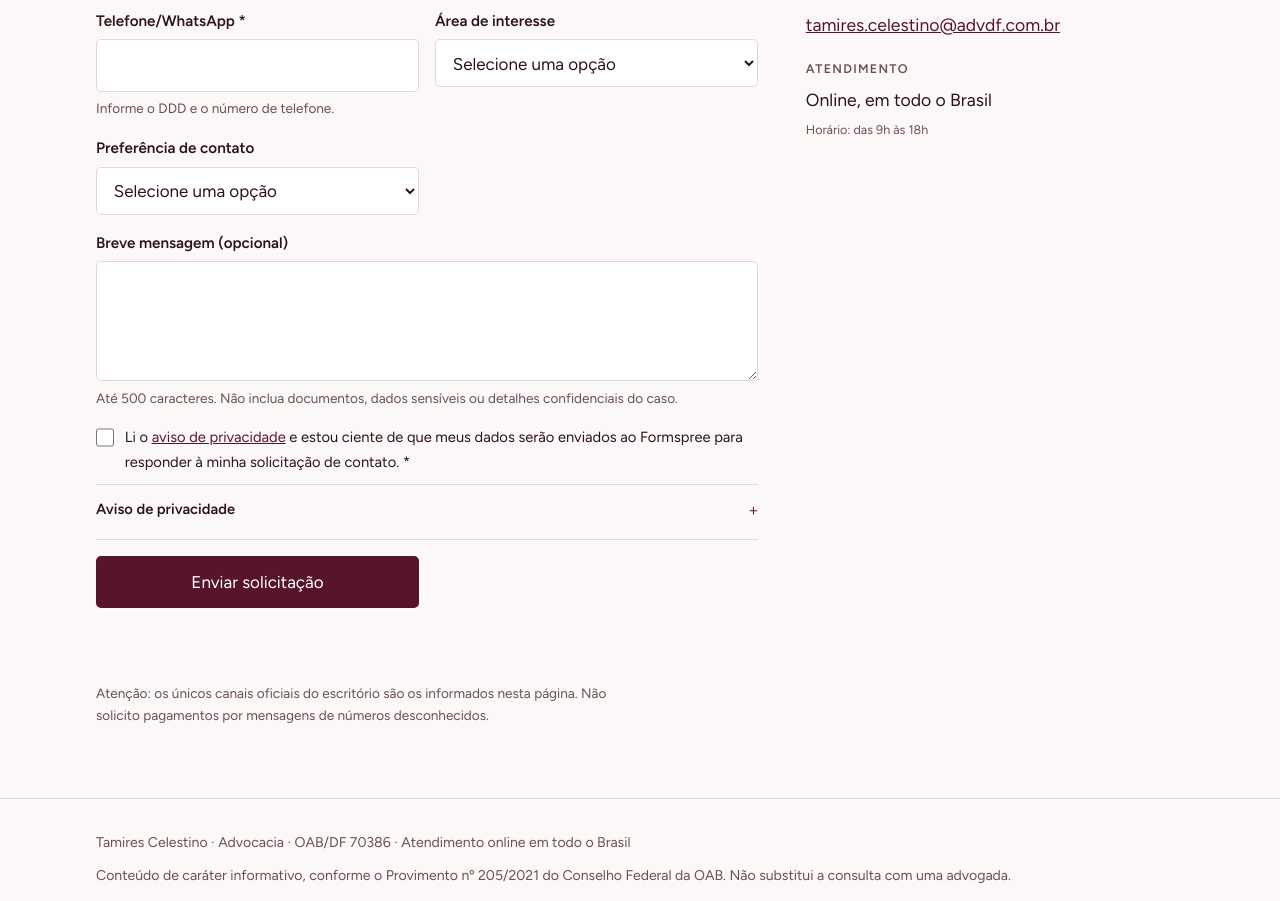
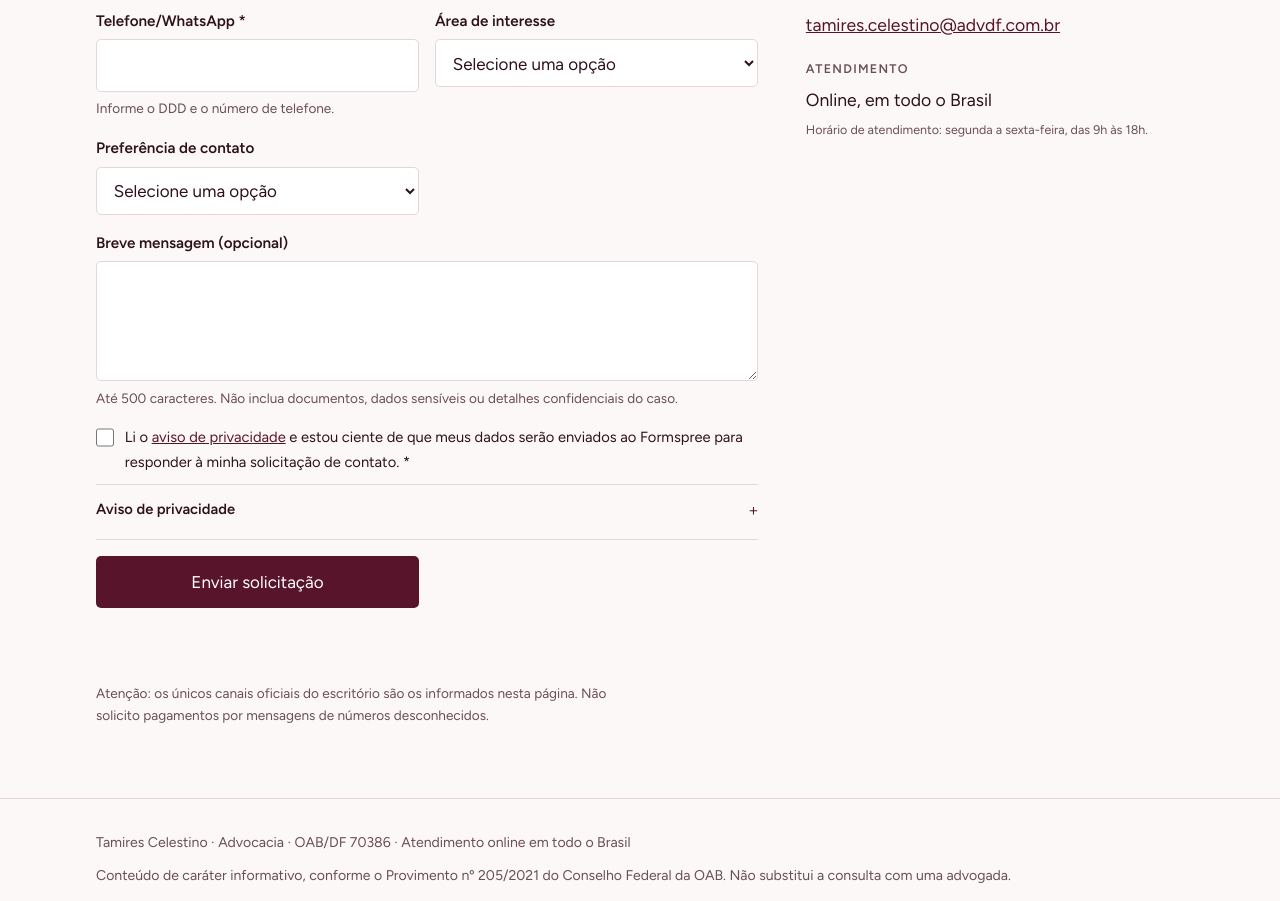
Before and after one commit to cabrasec/t-celes, a plain HTML site: page index.html in a window 1280 px wide. Shown: the part 4516-5417 px from the top of the page. Drawn offline with nearby package versions, Linux system fonts and the light colour scheme.

Commit message:
Update contact service hours
Co-authored-by: Copilot <223556219+Copilot@users.noreply.github.com>

```diff
--- a/index.html
+++ b/index.html
@@ -275,7 +275,7 @@
           <div class="acoes"><a class="btn btn-principal" href="https://wa.me/5561994331915?text=Ol%C3%A1%2C%20vim%20pelo%20site%20e%20gostaria%20de%20agendar%20uma%20consulta." target="_blank" rel="noopener noreferrer">Falar no WhatsApp</a></div>
           <div class="contato-grid">
             <div class="contato-item"><span class="rot">E-mail</span><span class="val"><a href="mailto:tamires.celestino@advdf.com.br">tamires.celestino@advdf.com.br</a></span></div>
-            <div class="contato-item"><span class="rot">Atendimento</span><span class="val">Online, em todo o Brasil</span><span class="rot contato-horario">Horário: das 9h às 18h</span></div>
+            <div class="contato-item"><span class="rot">Atendimento</span><span class="val">Online, em todo o Brasil</span><span class="rot contato-horario">Horário de atendimento: segunda a sexta-feira, das 9h às 18h.</span></div>
           </div>
         </aside>
       </div>
```
